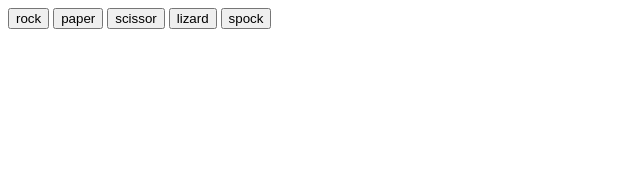
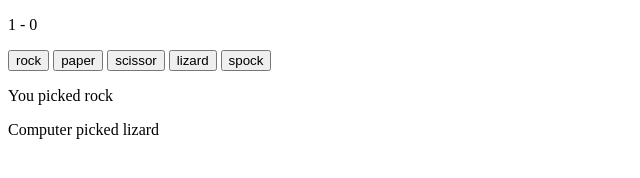
Before and after one commit to ade3l/rock-paper-scissors-lizard-spock, a plain HTML site: page index.html in a window 1280 px wide. Both pictures are taken after a click on the button "rock". Shown: the whole page, without its empty margins (0-640 px from the left). Drawn offline with Linux system fonts and the light colour scheme.

Commit message:
Added round result and selection display

```diff
--- a/index.html
+++ b/index.html
@@ -8,11 +8,18 @@
     <link rel="stylesheet" href="">
 </head>
 <body>
+    <div class="resultContainer">
+        <p class="result">0 - 0</p>
+    </div>
     <button data-key="rock" class = "option">rock</button>
     <button data-key="paper" class = "option">paper</button>
     <button data-key="scissors" class = "option">scissor</button>
     <button data-key="lizard" class = "option">lizard</button>
     <button data-key="spock" class = "option">spock</button>
+    <div class="selectionContainer">
+        <p class="userSel">You picked</p>
+        <p class="compSel">Computer picked</p>
+    </div>
 </body>
 <script src="script.js" defer></script>
 </html>
--- a/script.js
+++ b/script.js
@@ -64,27 +64,27 @@ function evalRound(p1, p2){
 let p1Score;
 let p2Score;
 optionButtons = document.querySelectorAll(".option");
-let restartBtn = document.querySelector(".restart");
+let resultText = document.querySelector(".result");
+let userSel = document.querySelector(".userSel");
+let compSel = document.querySelector(".compSel");
 function playRound(selection){
+    userSel.innerText = `You picked ${selection}`;
     let playerSelection = selection;
     let computerSelection = computerPlay();
+    compSel.innerText = `Computer picked ${computerSelection}`;
     let roundResult = evalRound(playerSelection, computerSelection);
     console.log(playerSelection + " vs " + computerSelection);
     if(roundResult[0] == 0){
         p1Score+=1;
-        console.log("round won by: player 1");
-        console.log(p1Score)
     }
 
     else if(roundResult[0] == 1){
         p2Score+=1;
-        console.log("round won by: player 2");
-        console.log(p2Score)
-
     }
     else {
         console.log("Draw");
     }
+    resultText.innerText = `${p1Score} - ${p2Score}`;
     if(p1Score==5 || p2Score==5)
         {
             declareResult();
```
